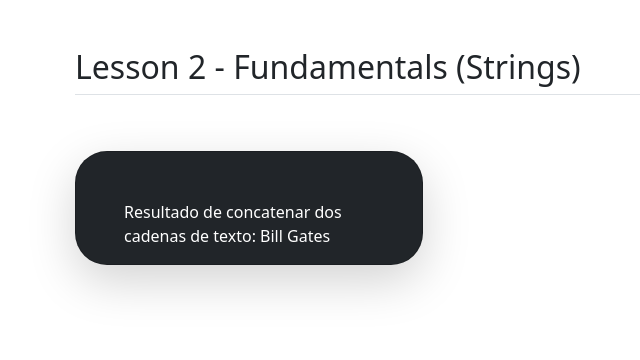
After one commit to edenilsonpineda/php-learning, a PHP site: page /strings.php in a window 1280 px wide. The commit adds this page. Shown: the top 360 px of the page, without its empty margins (19-659 px from the left). Run offline with PHP 8.4, Linux system fonts and the light colour scheme; some libraries are stand-ins or nearby versions.

Commit message:
add strings example

```diff
--- a/lesson_2/fundamentals/numericvariables.php
+++ b/lesson_2/fundamentals/numericvariables.php
@@ -27,7 +27,7 @@
 
     $sum = $a + $b;
 
-    echo 'El sultado de la sumatoria de ambas variables flotantes es: ' . $sum;
+    echo 'El resultado de la sumatoria de ambas variables flotantes es: ' . $sum;
 ?>
 
 </body>
--- /dev/null
+++ b/lesson_2/fundamentals/strings.php
@@ -0,0 +1,44 @@
+<!DOCTYPE html>
+<html lang="en">
+<head>
+    <meta charset="UTF-8">
+    <meta http-equiv="X-UA-Compatible" content="IE=edge">
+    <meta name="viewport" content="width=device-width, initial-scale=1.0">
+    <link rel="stylesheet" href="../../resources/css/bootstrap.min.css">
+    <title>Lesson 2 - Fundamentals (Strings) </title>
+</head>
+<body>
+    <main>
+        <div id="custom-card" class="container px-4 py-5">
+            <h2 class="pb-2 border-bottom">Lesson 2 - Fundamentals (Strings) </h2>
+            <div class="row row-cols-1 row-cols-lg-3 align-items-stretch g-4 py-5">
+                <div class="col">
+                    <div class="card card-cover h-100 overflow-hidden text-white bg-dark rounded-5 shadow-lg">
+                        <div class="d-flex flex-column h-100 p-5 pb-3 text-white text-shadow-1">
+                            <?php
+                                /**
+                                 * @author Edenilson Pineda
+                                 * @version 1.0
+                                 * @see https://github.com/edenilsonpineda
+                                 *
+                                 * Las variables flotantes son utilizadas para almacenar
+                                 * valores númericos con decimales, inclusive se puede
+                                 * utilizar el identificador de exponencial para un decimal
+                                 * extenso.
+                                 */
+
+
+                                $firstName  = (String) 'Bill';
+                                $lastName   = (String) 'Gates';
+
+                                echo 'Resultado de concatenar dos cadenas de texto: '.$firstName . ' ' . $lastName . '<br>';
+                            ?>
+                        </div>
+                    </div>
+                </div>
+            </div>
+        </div>
+    </main>
+</body>
+<script src="../../resources/js/bootstrap.bundle.min.js"></script>
+</html>
--- a/lesson_2/fundamentals/typeofvariables.php
+++ b/lesson_2/fundamentals/typeofvariables.php
@@ -70,5 +70,5 @@ echo "<br><b>La diferencia de (a-b) es igual a: </b>" . $substract;
 
 </body>
 
-<script src="../resources/js/bootstrap.bundle.min.js"></script>
+<script src="../../resources/js/bootstrap.bundle.min.js"></script>
 </html>
```
